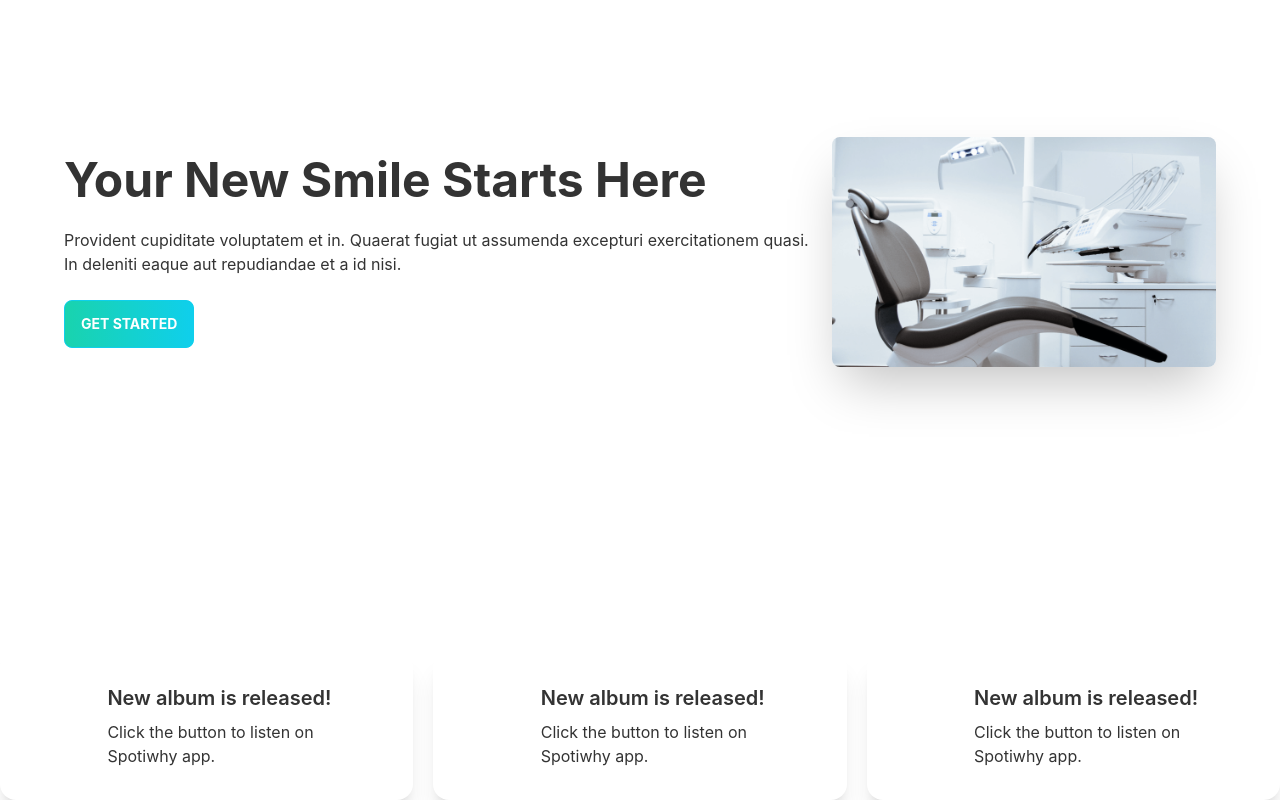
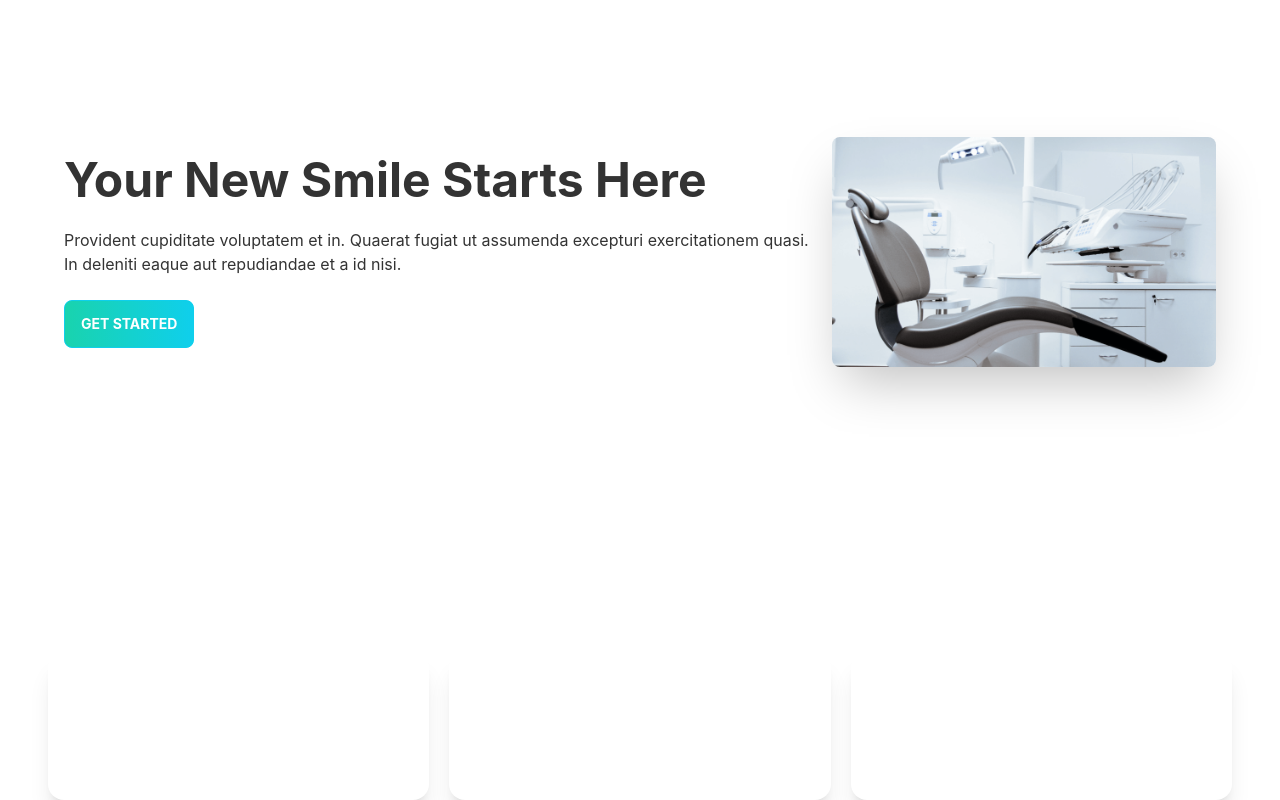
Before and after one commit to alamincse97/doctors-portal-client, a React (Create React App) app: page / in a window 1280 px wide. Shown: the part 212-1012 px from the top of the page. Built offline with nearby package versions, Linux system fonts and the light colour scheme.

Commit message:
added to Info

```diff
--- a/src/Pages/Home/Info.js
+++ b/src/Pages/Home/Info.js
@@ -1,13 +1,15 @@
 import React from 'react';
 import InfoCard from './InfoCard';
 import clock from '../../assets/icons/clock.svg';
+import marker from '../../assets/icons/marker.svg';
+import phone from '../../assets/icons/phone.svg';
 
 const Info = () => {
     return (
-        <div className='grid grid-cols-1 lg:grid-cols-3 gap-5'>
-            <InfoCard img={clock}></InfoCard>
-            <InfoCard img={clock}></InfoCard>
-            <InfoCard img={clock}></InfoCard>
+        <div className='grid grid-cols-1 lg:grid-cols-3 gap-5 px-12'>
+            <InfoCard cardTitle="Opening Hours" bgClass="bg-gradient-to-r from-secondary to-primary" img={clock}></InfoCard>
+            <InfoCard cardTitle="Our Locations" bgClass="bg-accent" img={marker}></InfoCard>
+            <InfoCard cardTitle="Contact Us" bgClass="bg-gradient-to-r from-secondary to-primary" img={phone}></InfoCard>
         </div>
     );
 };
--- a/src/Pages/Home/InfoCard.js
+++ b/src/Pages/Home/InfoCard.js
@@ -1,13 +1,13 @@
 import React from 'react';
 
-const InfoCard = ({ img }) => {
+const InfoCard = ({ img, cardTitle, bgClass }) => {
     return (
-        <div class="card lg:card-side bg-base-100 shadow-xl bg-accent">
-            <figure>
+        <div class={'card lg:card-side bg-base-100 shadow-xl ${bgClass}'}>
+            <figure className='pl-5'>
                 <img src={img} alt="Album" />
             </figure>
-            <div class="card-body">
-                <h2 class="card-title">New album is released!</h2>
+            <div class="card-body text-white">
+                <h2 class="card-title">{cardTitle}</h2>
                 <p>Click the button to listen on Spotiwhy app.</p>
             </div>
         </div>
```
